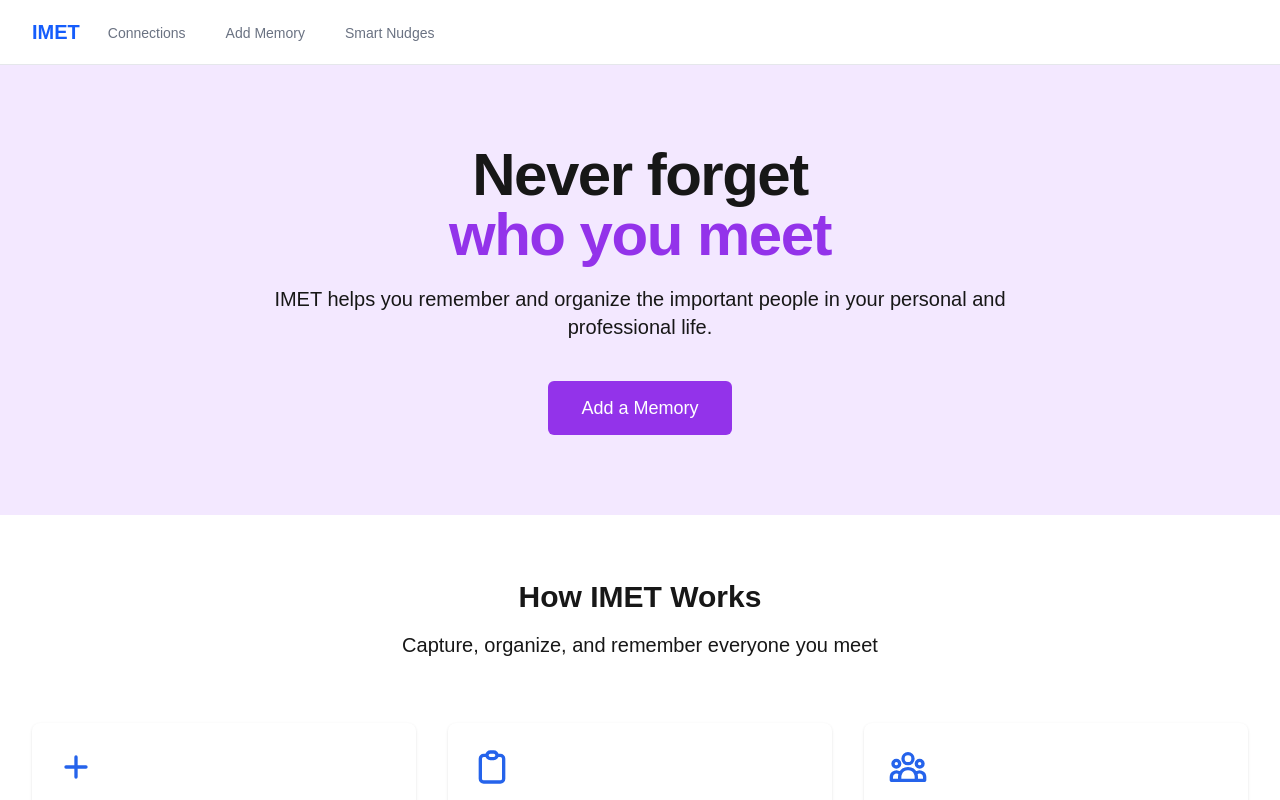
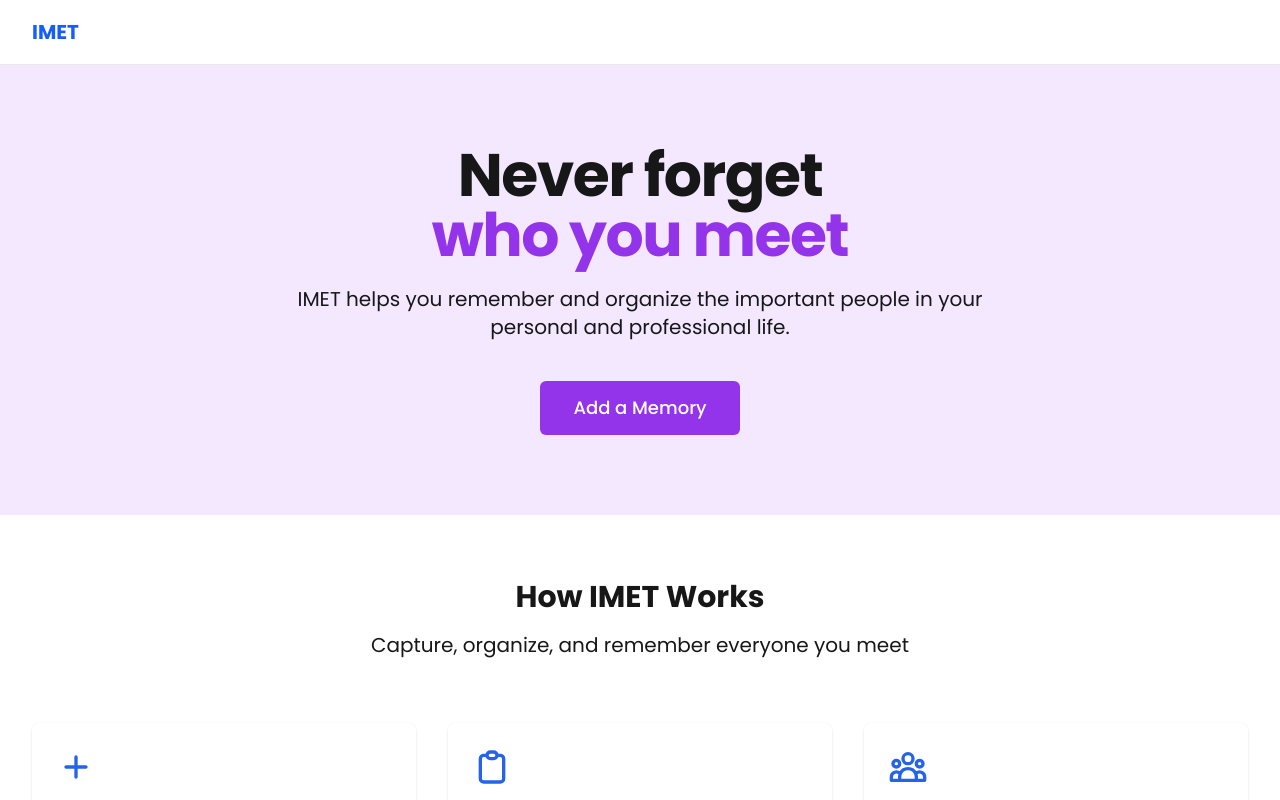
Before and after one commit to desraymondz/imet, a Next.js app: page / in a window 1280 px wide. Shown: the top 800 px of the page. Built offline with nearby package versions, Linux system fonts and the light colour scheme.

Commit message:
add font poppins

```diff
--- a/src/app/globals.css
+++ b/src/app/globals.css
@@ -67,5 +67,5 @@
 body {
   background: var(--background);
   color: var(--foreground);
-  font-family: Arial, Helvetica, sans-serif;
+  font-family: var(--font-poppins), Arial, Helvetica, sans-serif;
 }
--- a/src/app/layout.js
+++ b/src/app/layout.js
@@ -1,11 +1,20 @@
 import { Geist, Geist_Mono } from "next/font/google";
 import "./globals.css";
 import Link from "next/link";
+import { Poppins } from 'next/font/google'
 
 const geistSans = Geist({
   variable: "--font-geist-sans",
   subsets: ["latin"],
 });
+
+const poppins = Poppins({
+  subsets: ['latin'],
+  weight: ['400', '500', '600', '700'], // Add whatever weights you need
+  variable: '--font-poppins',
+  display: 'swap',
+})
+
 
 const geistMono = Geist_Mono({
   variable: "--font-geist-mono",
@@ -21,7 +30,7 @@ export default function RootLayout({ children }) {
   return (
     <html lang="en">
       <body
-        className={`${geistSans.variable} ${geistMono.variable} antialiased`}
+        className={`${poppins.variable} antialiased`}
       >
         <header className="border-b border-gray-200">
           <div className="max-w-7xl mx-auto px-4 sm:px-6 lg:px-8">
@@ -32,26 +41,6 @@ export default function RootLayout({ children }) {
                     IMET
                   </Link>
                 </div>
-                <nav className="ml-6 flex space-x-8">
-                  <Link
-                    href="/connections"
-                    className="inline-flex items-center px-1 pt-1 border-b-2 border-transparent text-sm font-medium text-gray-500 hover:text-gray-700 hover:border-gray-300"
-                  >
-                    Connections
-                  </Link>
-                  <Link
-                    href="/memory-capture"
-                    className="inline-flex items-center px-1 pt-1 border-b-2 border-transparent text-sm font-medium text-gray-500 hover:text-gray-700 hover:border-gray-300"
-                  >
-                    Add Memory
-                  </Link>
-                  <Link
-                    href="/nudges"
-                    className="inline-flex items-center px-1 pt-1 border-b-2 border-transparent text-sm font-medium text-gray-500 hover:text-gray-700 hover:border-gray-300"
-                  >
-                    Smart Nudges
-                  </Link>
-                </nav>
               </div>
             </div>
           </div>
```
